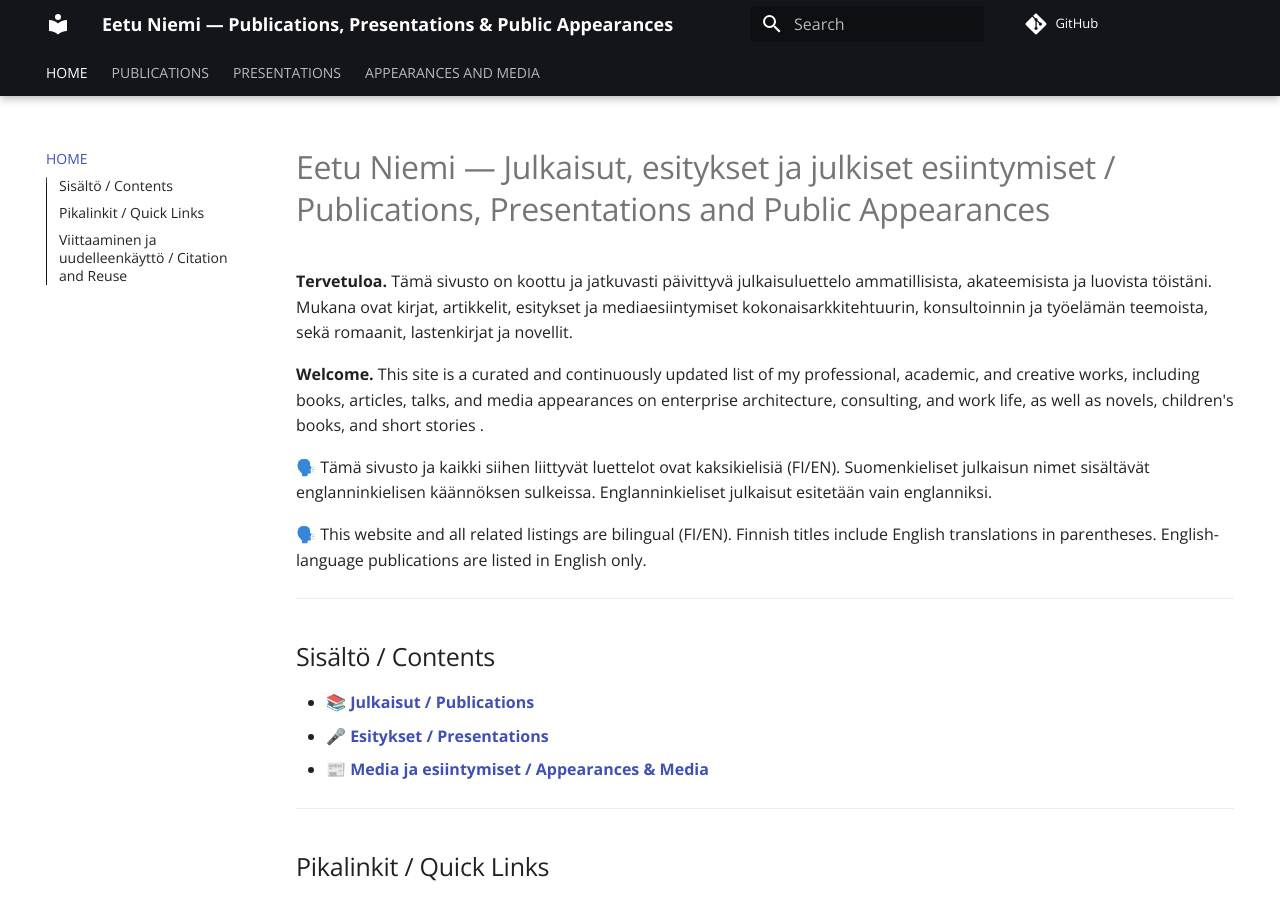
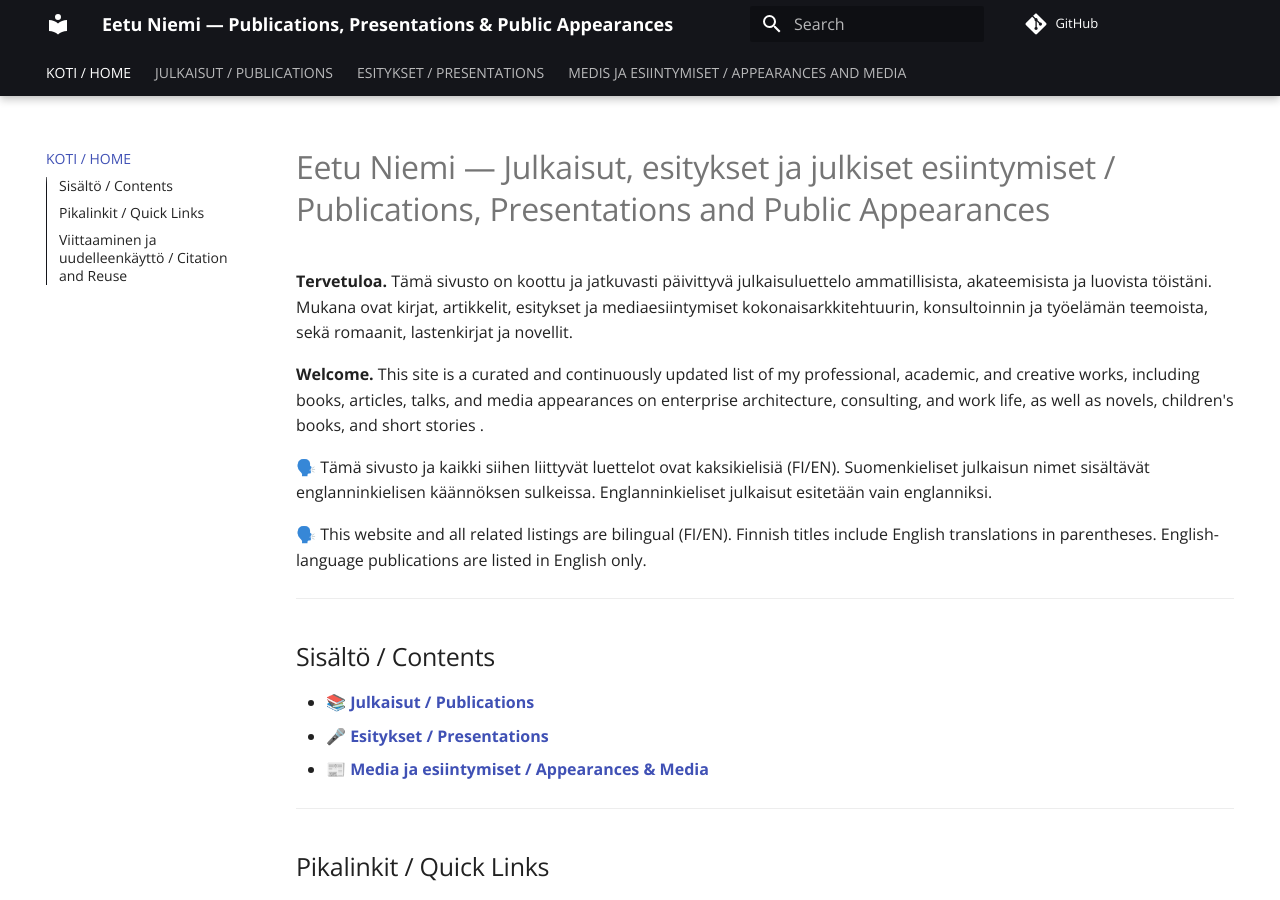
Before and after one commit to eetuniemiphd/eetuniemi, an MkDocs documentation site: the page built from docs/index.md, in a window 1280 px wide and 900 px high. Built offline with MkDocs 1.6.1 and Material for MkDocs 9.7.7, drawn with Linux system fonts in a browser that asks for light colours; comment, search, counter and statistics services are not loaded.

Commit message:
Update mkdocs.yml

```diff
--- a/mkdocs.yml
+++ b/mkdocs.yml
@@ -22,7 +22,7 @@ theme:
     - content.code.copy
 
 nav:
-  - HOME: index.md
-  - PUBLICATIONS: publications-eetu-niemi.md
-  - PRESENTATIONS: presentations-eetu-niemi.md
-  - APPEARANCES AND MEDIA: appearances-media-eetu-niemi.md
+  - KOTI / HOME: index.md
+  - JULKAISUT / PUBLICATIONS: publications-eetu-niemi.md
+  - ESITYKSET / PRESENTATIONS: presentations-eetu-niemi.md
+  - MEDIS JA ESIINTYMISET / APPEARANCES AND MEDIA: appearances-media-eetu-niemi.md
```
